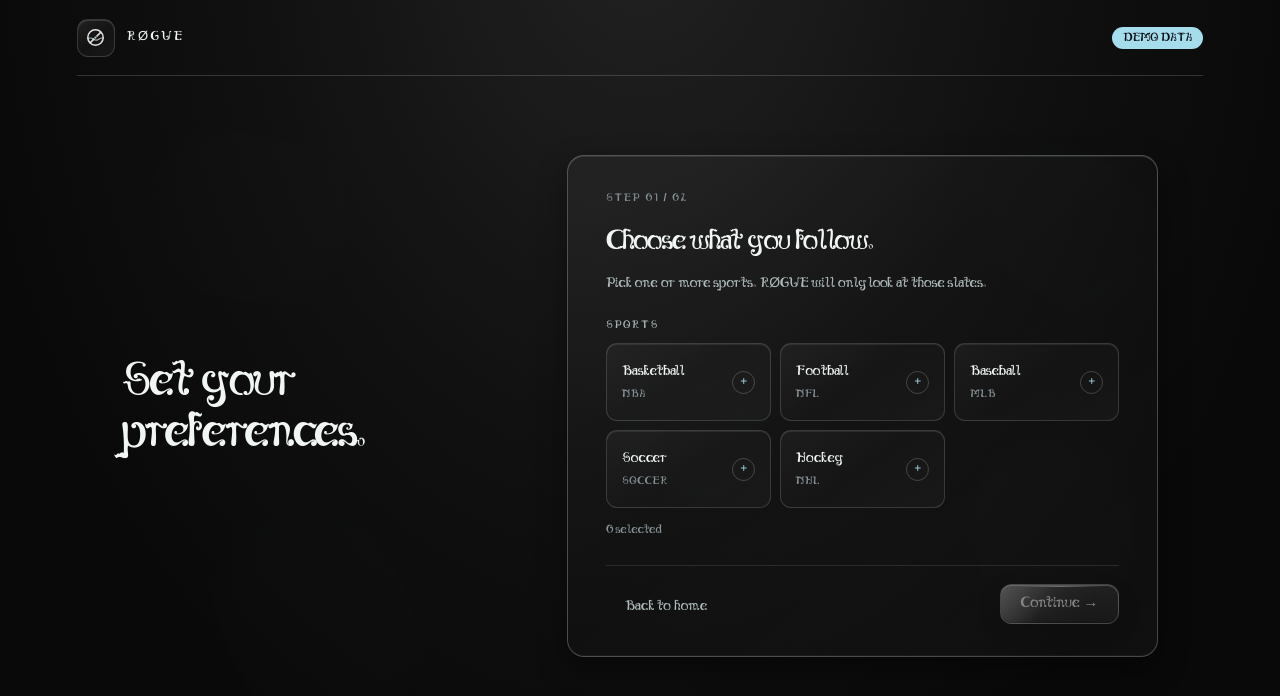
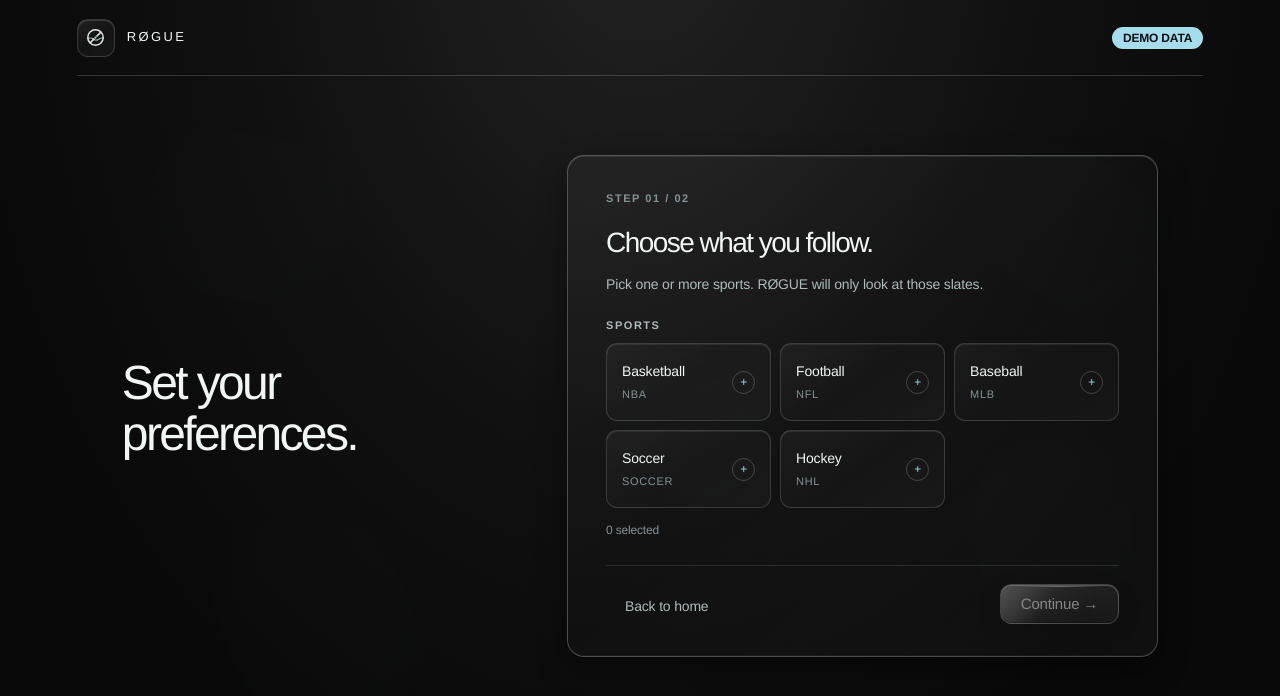
Before and after one commit to anshbalusa-ui/automated-risk-level-betting, a Next.js app: page /onboarding in a window 1280 px wide. Shown: the top 696 px of the page. Built offline with nearby package versions, Linux system fonts and the light colour scheme.

Commit message:
fix: use original condensed site typeface

```diff
--- a/src/app/globals.css
+++ b/src/app/globals.css
@@ -1,5 +1,4 @@
 @import "tailwindcss";
-@font-face { font-family:"Eternal"; src:url("/fonts/Eternal.ttf") format("truetype"); font-weight:400; font-style:normal; font-display:swap; }
 
 
 :root {
@@ -17,7 +16,7 @@
   --positive:#8cddc8;
   --warning:#d6dfe0;
   --negative:#bdbfc5;
-  --font-site:"Eternal","Avenir Next Condensed","Avenir Next","Helvetica Neue",Arial,sans-serif;
+  --font-site:"Avenir Next Condensed","Avenir Next","Helvetica Neue",Arial,sans-serif;
   --font-body:var(--font-site);
   --font-display:var(--font-site);
   --font-mono:var(--font-site);
```
Also changed, not shown: public/fonts/Eternal.ttf (deleted), 1 other file (tests, documents, lock files or other folders).
